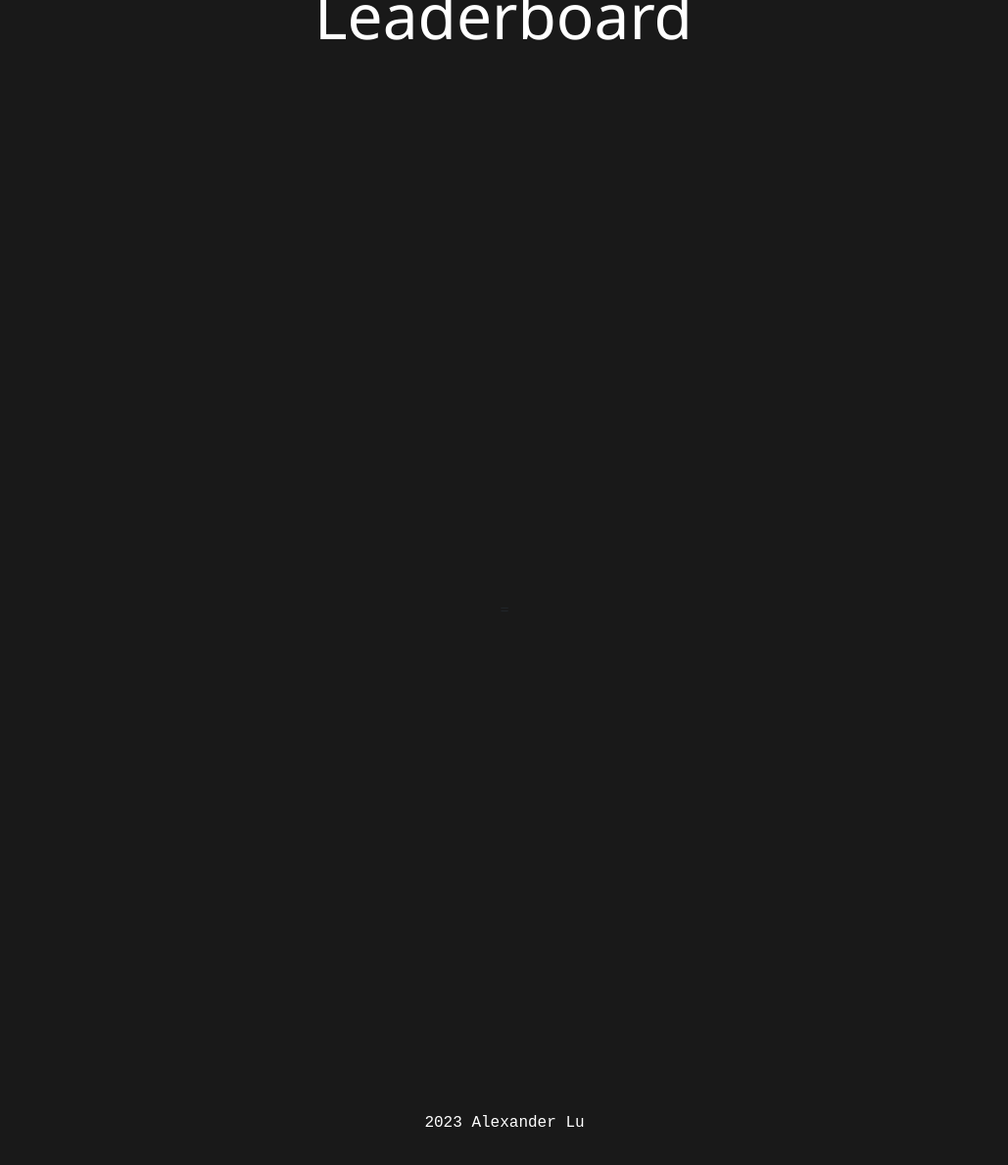
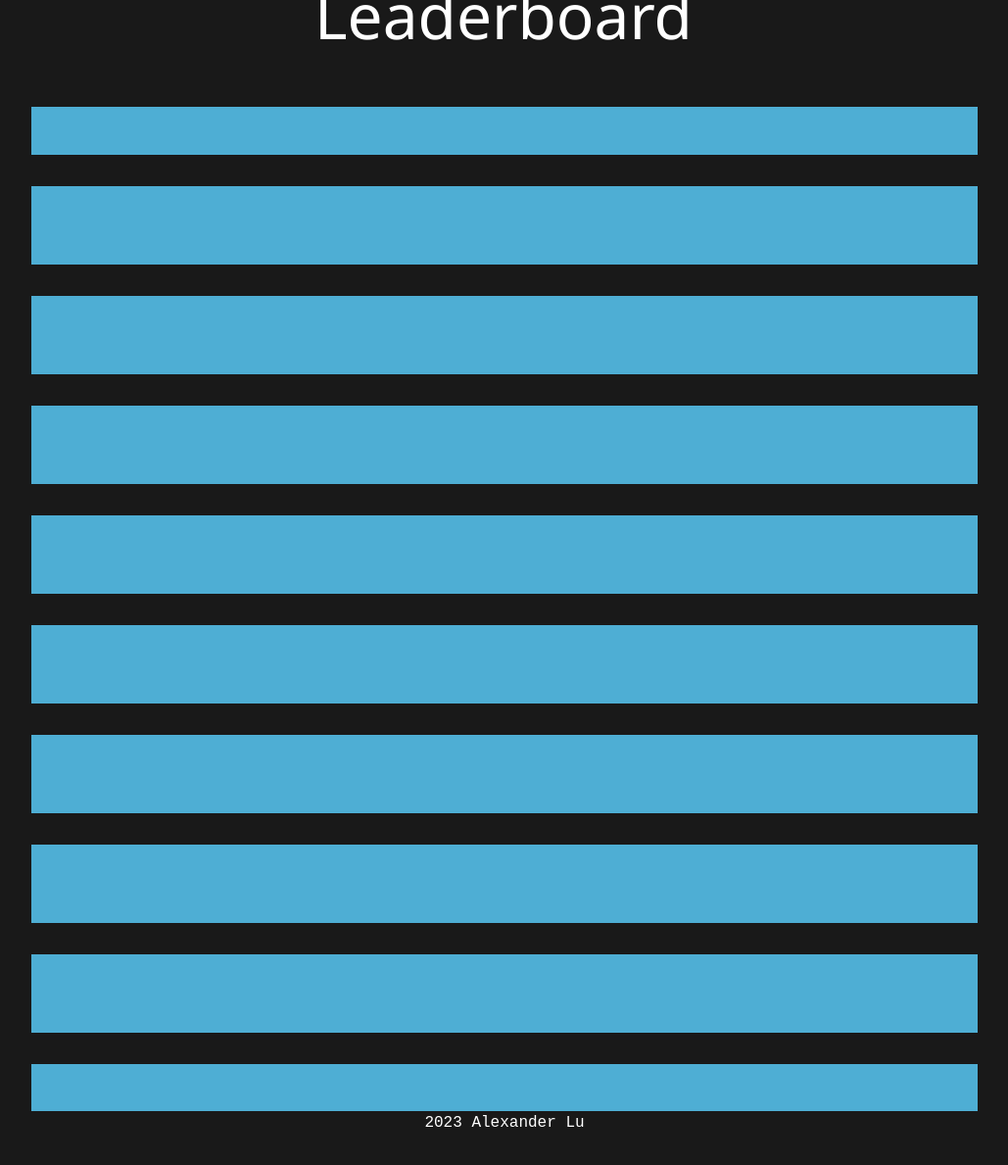
Before and after one commit to YLu-1258/conservation, a Flask app: page /leaderboard in a window 1280 px wide. Shown: the part 91-1280 px from the top of the page at 98% size, without its empty margins (125-1154 px from the left). Run offline with Flask 3, Linux system fonts and the light colour scheme; data comes from the database, SQL or seed files in the repository; both versions use the stored data as it was after the commit; some libraries are stand-ins or nearby versions.

Commit message:
leaderboard

```diff
--- a/conservation/api/api.py
+++ b/conservation/api/api.py
@@ -176,7 +176,6 @@ class UsersAPI(Resource):
         username = request.get_json().get("username")
         password = request.get_json().get("password")
         role = request.get_json().get("role")
-
         user = get_user_by_name(username)
         try:
             return user.update(username, password, role)
--- a/conservation/static/css/leaderboard.css
+++ b/conservation/static/css/leaderboard.css
@@ -1,11 +1,19 @@
 .leaderboard-container {
+    position: relative;
     padding: 1em;
     display: flex;
+    justify-content: center;
+    align-items: center;
     flex-direction: column;
+    width: 100%;
 }
 
 .leaderboard-entry {
+
     background-color: rgb(78, 174, 212);
+    width: 80%;
+    height: 5em;
+    margin: 1em;
     padding: 5px;
     display: flex;
     flex-direction: row;
--- a/conservation/templates/leaderboard.html
+++ b/conservation/templates/leaderboard.html
@@ -41,25 +41,36 @@
     });
 </script>
 {% endblock %}
+
+
+
+{% block content %}
 <div class="leaderboard-container">
-
+    <div class="leaderboard-entry" id="entry0"></div>
+    <div class="leaderboard-entry" id="entry1"></div>
+    <div class="leaderboard-entry" id="entry2"></div>
+    <div class="leaderboard-entry" id="entry3"></div>
+    <div class="leaderboard-entry" id="entry4"></div>
+    <div class="leaderboard-entry" id="entry5"></div>
+    <div class="leaderboard-entry" id="entry6"></div>
+    <div class="leaderboard-entry" id="entry7"></div>
+    <div class="leaderboard-entry" id="entry8"></div>
+    <div class="leaderboard-entry" id="entry9"></div>
 </div>
-
-<script>
-    function render_leaderboard() {
-        var top10 =
-    }
-</script>
-{% block content %}
-=
 {% endblock %}
 
 <script>
+    page = 0;
+    function render_leaderboard() {
+        var top10 = http_get(base_url + "api/leaderboard?page=" + page);
+    }
+
     document.addEventListener("DOMContentLoaded", function() {
         user_id = parseInt(get_cookie("user_id"));
         const user_info = retrieve_user_information(user_id);
         console.log(user_info);
     });
+
 </script>
 
 {% block footer %}
```
Also changed, not shown: conservation/volumes/users.db.
